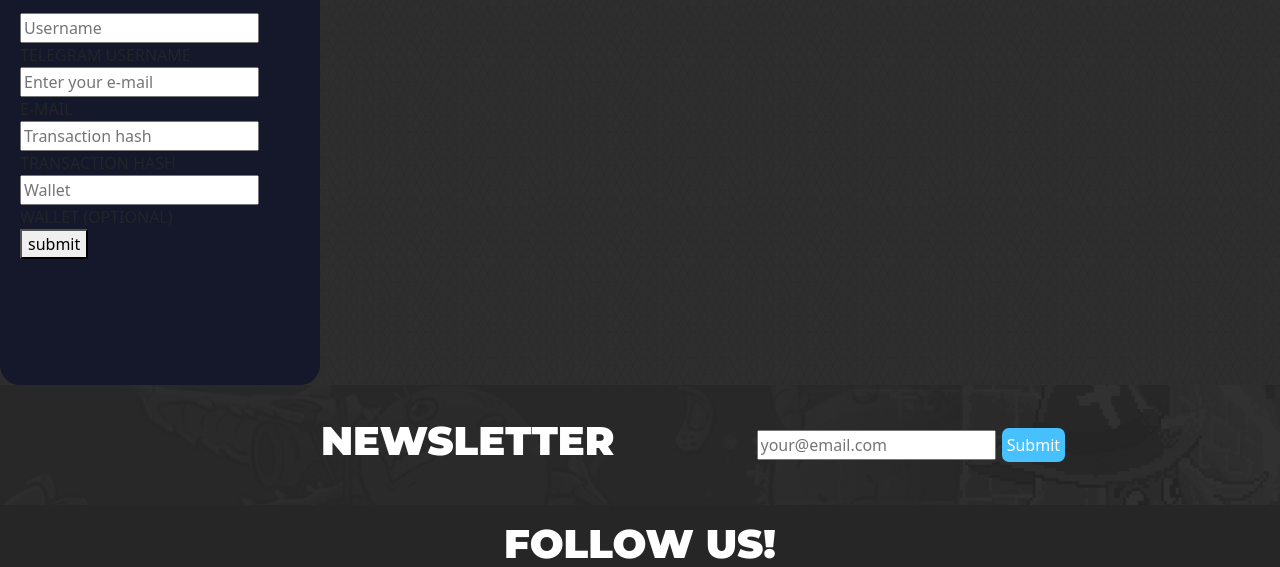
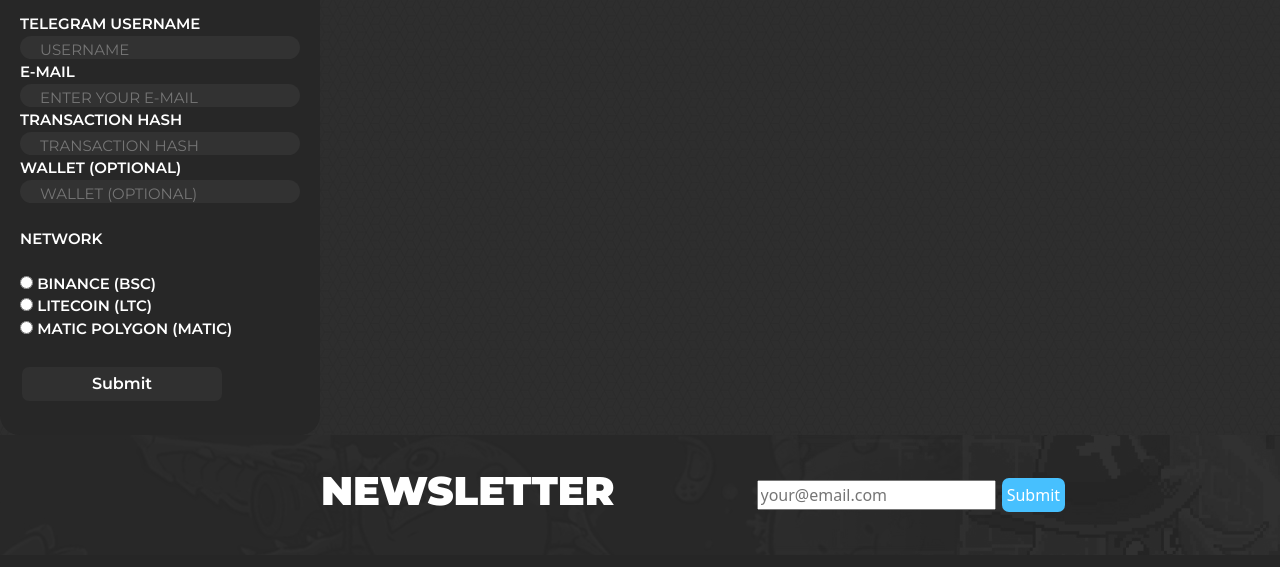
Before and after one commit to blockjarvis/Codeinstitute, a plain HTML site: page premium.html in a window 1280 px wide. Shown: the part 659-1226 px from the top of the page. Drawn offline with nearby package versions, Linux system fonts and the light colour scheme.

Commit message:
form premium update 2.0

```diff
--- a/index.css
+++ b/index.css
@@ -145,11 +145,32 @@ p {
 
 /* form */
 
-.form {
-    background-color: #15172b;
+.formstyle {
+    background-color: #272727;
     border-radius: 20px;
     box-sizing: border-box;
-    height: 500px;
+    height: 550px;
     padding: 20px;
     width: 320px;
   }
+
+  .input {
+    background-color: #323232;
+    border-radius: 12px;
+    border: 0;
+    box-sizing: border-box;
+    color: #eee;
+    font-size: 15px;
+    height: 100%;
+    outline: 0;
+    padding: 4px 20px 0;
+    width: 100%;
+  }
+
+  .formtext{
+    text-align: left;
+    color:white;
+    font-size: 15px;
+    font-family: 'Montserrat', sans-serif;
+    font-weight: 600;
+  }
--- a/premium.html
+++ b/premium.html
@@ -47,34 +47,45 @@
 <br><br>
 
 <section>
-    <div><h1>PREMIUM <img src="iconpremium.png"></h1>
-        <p>Lorem Ipsum is simply dummy text of the printing and typesetting industry. Lorem Ipsum has been the industry's standard dummy text ever since the 1500s, when an unknown printer took a galley of type and scrambled it to make a type specimen book. It has survived not only five centuries, but also the leap into electronic typesetting, remaining essentially unchanged. It was popularised in the 1960s with the release of Letraset sheets containing Lorem Ipsum passages, and more recently with desktop publishin</p></div>
+        <div><h1>PREMIUM <img src="iconpremium.png"></h1>
+        <p>Lorem Ipsum is simply dummy text of the printing and typesetting industry. Lorem Ipsum has been the industry's standard dummy text ever since the 1500s, when an unknown printer took a galley of type and scrambled it to make a type specimen book. It has survived not only five centuries, but also the leap into electronic typesetting, remaining essentially unchanged. It was popularised in the 1960s with the release of Letraset sheets containing Lorem Ipsum passages, and more recently with desktop publishin</p>
+        </div>
 
-        <div class="form">
-            <div><h2>SUPPORT US!</h2></div>
-            <div><p>Make a donation and have access to our premium telegram</p></div>
-            <div class="input-container ic1">
-              <input id="telegram" class="input" type="text" placeholder="Username" />
-              <div class="cut"></div>
-              <label for="telegram"> TELEGRAM USERNAME </label>
-            </div>
-            <div class="input-container ic2">
-              <input id="email" class="input" type="email" placeholder="Enter your e-mail" />
-              <div class="cut"></div>
-              <label for="email"> E-MAIL </label>
-            </div>
-            <div class="input-container ic2">
-              <input id="hash" class="input" type="text" placeholder="Transaction hash" />
-              <div class="cut cut-short"></div>
-              <label for="hash"> TRANSACTION HASH </label>
-            </div>
-            <div class="input-container ic2">
-                <input id="wallet" class="input" type="text" placeholder="Wallet" />
-                <div class="cut cut-short"></div>
-                <label for="wallet"> WALLET (OPTIONAL) </label>
-              </div>
-            <button type="text" class="submit">submit</button>
-          </div>
+        <div class="formstyle">
+                <form id="form1" action="https://formdump.codeinstitute.net/" method="get">
+                    <h2 style="text-align:center;">SUPPORT US!</h2>
+                    <p>Make a donation and have access to our premium telegram</p>
+                <div class="formtext">
+                    <span>TELEGRAM USERNAME</span>
+                    <br>
+                    <input type="text" name="telegram username" class="input" placeholder="USERNAME" required>
+                    <span>E-MAIL</span>
+                    <br>
+                    <input type="email" name="email" class="input" placeholder="ENTER YOUR E-MAIL" required>
+                    <span>TRANSACTION HASH</span>
+                    <br>
+                    <input type="text" name="transaction hash" class="input" placeholder="TRANSACTION HASH" required>
+                    <span>WALLET (OPTIONAL)</span>
+                    <br>
+                    <input type="text" name="wallet" class="input" placeholder="WALLET (OPTIONAL)" required>
+                    <br><br>
+                    <div class="gender">
+                        <span>NETWORK</span>
+                        <br><br>
+                        <input type="radio" id="bsc" name="NETWORK" value="bsc">
+                        <label for="bsc"><span>BINANCE (BSC)</span></label>
+                        <br>
+                        <input type="radio" id="litecoin" name="NETWORK" value="litecoin">
+                        <label for="litecoin"><span>LITECOIN (LTC)</span></label>
+                        <br>
+                        <input type="radio" id="matic" name="NETWORK" value="matic">
+                        <label for="matic"><span>MATIC POLYGON (MATIC)</span></label>
+                        <br><br>
+                    </div>
+                </div>
+                    <button type="submit" form="form1" class="buttonsm" value="Submit">Submit</button>
+                </form>
+        </div>
 
 </section>
 
```
Also changed, not shown: 1 other file.
